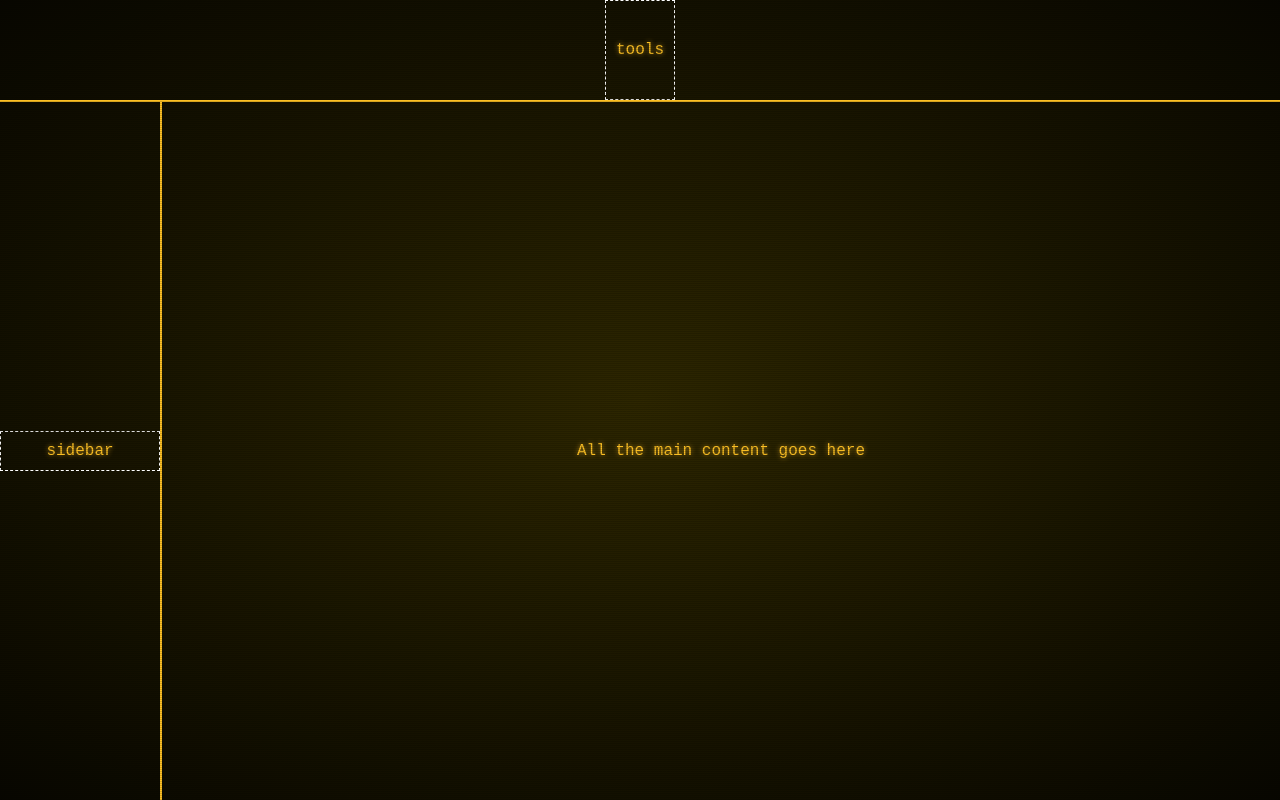
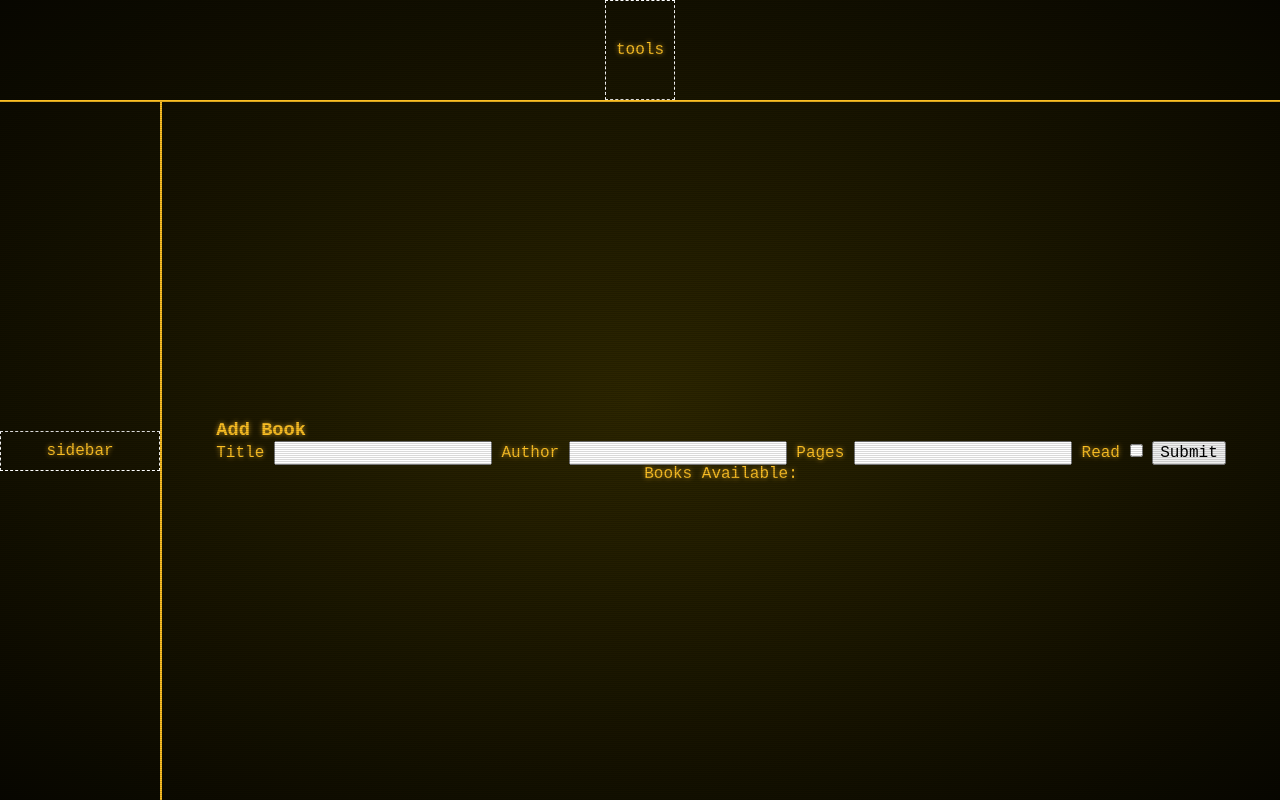
Before and after one commit to SpekkioKilwala/library, a plain HTML site: page index.html in a window 1280 px wide. Drawn offline with Linux system fonts and the light colour scheme.

Commit message:
Add add-book form elements

```diff
--- a/index.html
+++ b/index.html
@@ -16,7 +16,20 @@
 		<div class="brace h160">sidebar</div>
 	</div>
 	<div class="main">
-		All the main content goes here
+		<div class="form add-book">
+			<h3>Add Book</h3>
+			<label for="book-title">Title</label>
+			<input type="text" name="book-title" id="book-title">
+			<label for="author">Author</label>
+			<input type="text" name="author" id="author">
+			<label for="pages">Pages</label>
+			<input type="tel" name="pages" id="pages">
+			<label for="read">Read</label>
+			<input type="checkbox" name="read" id="read">
+			<!-- Submit to make use of the required attributes, though we stay on this page -->
+			<button type="submit">Submit</button>
+		</div>
+		<div>Books Available:</div>
 	</div>
 </body>
 </html>
```
